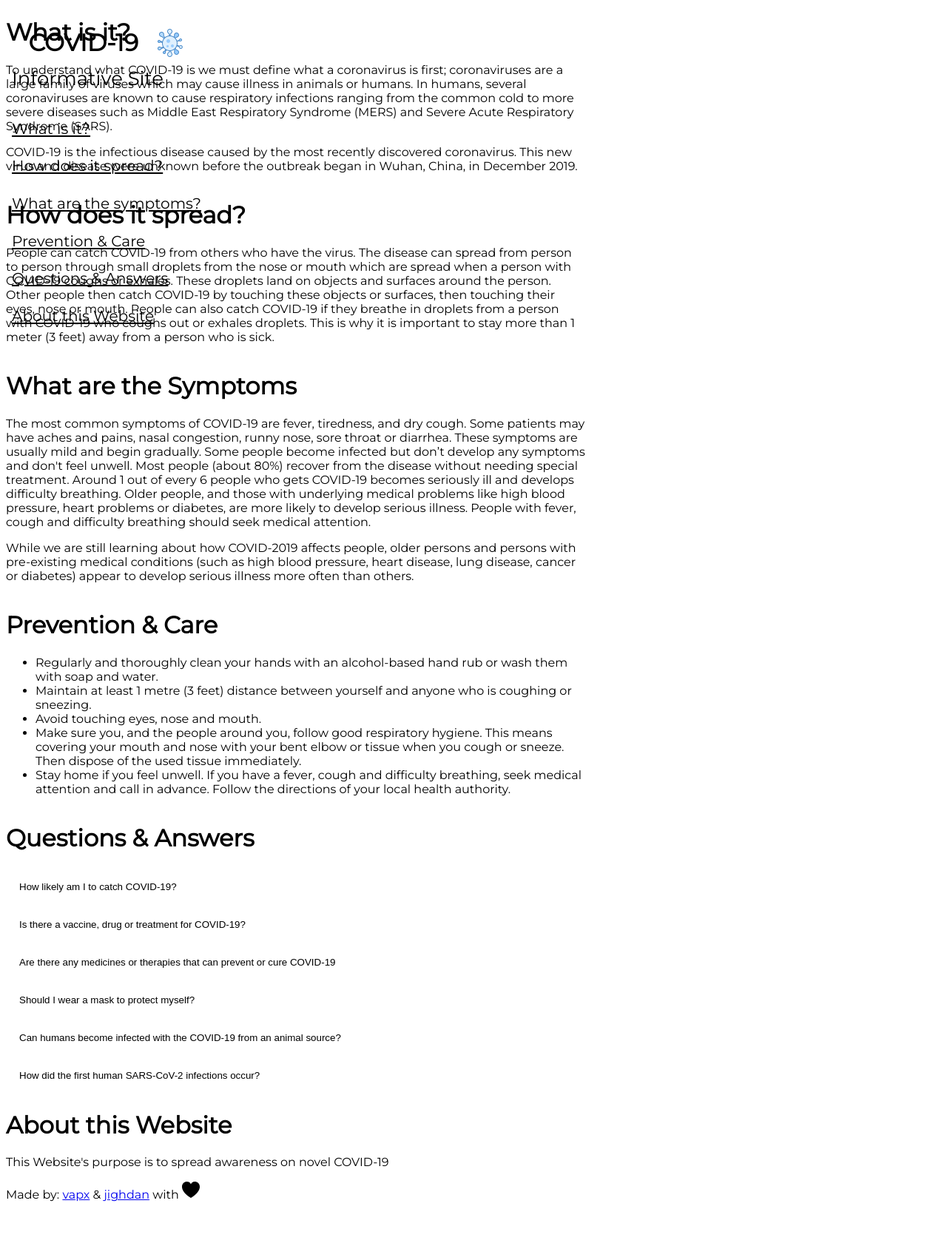
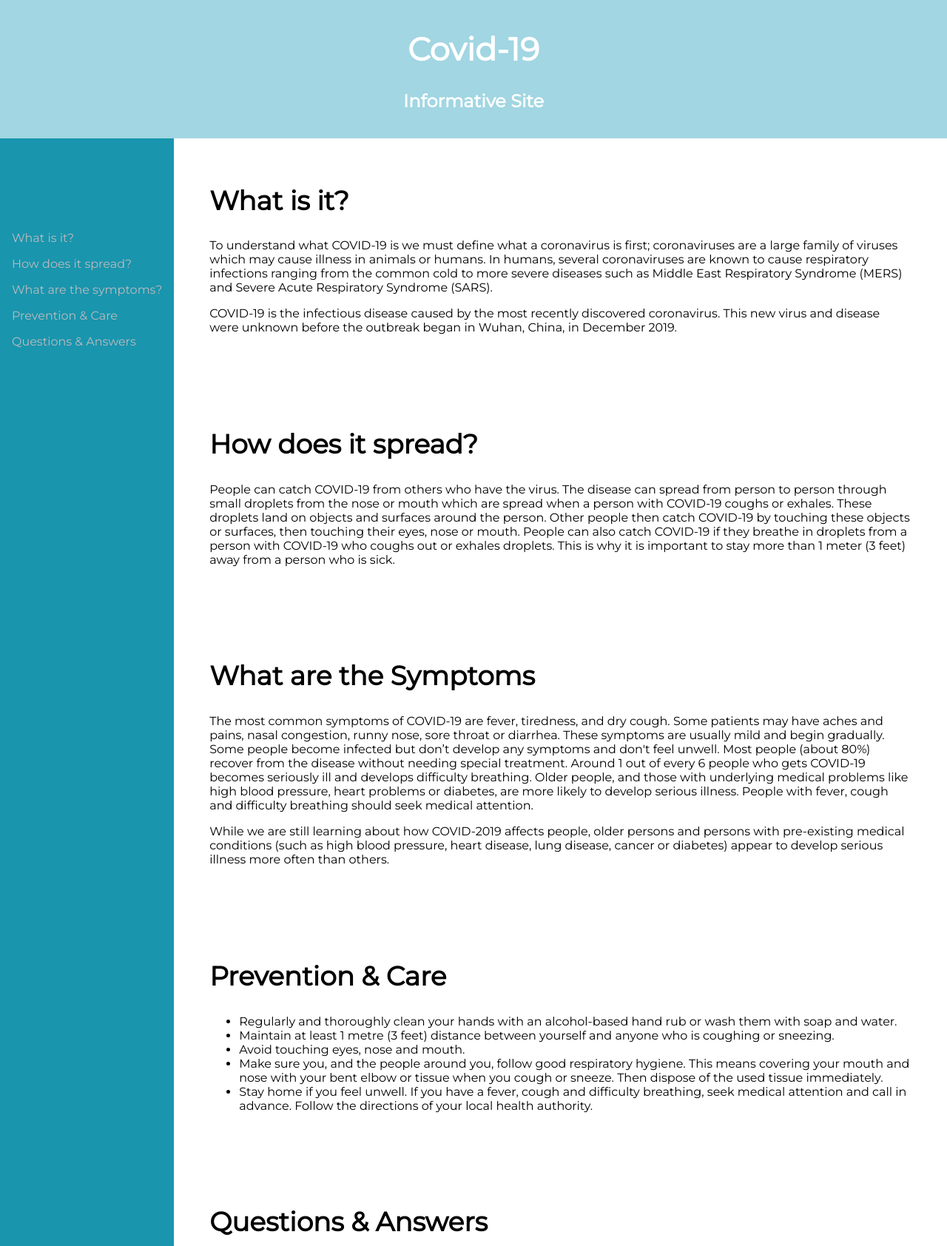
Before and after one commit to Jighdan/Covid19-Info, a plain HTML site: page index.html in a window 1280 px wide. Shown: the part 5-1689 px from the top of the page at 74% size. Before the commit the page ends 1629 px from the top, so only its background shows below. Drawn offline with nearby package versions, Linux system fonts and the light colour scheme.

Commit message:
Completed

```diff
--- a/index.html
+++ b/index.html
@@ -8,25 +8,24 @@
   </head>
 
   <body>
-    <nav class="menu-container">
-      <header>
-        <h1>Covid-19<img src="assets/favicon-virus.png"/></h1>
+    <header class="hero">
+      <h1>Covid-19</h1>
       <h2>Informative Site</h2>
     </header>
     <nav class="menu">
-          <a class="menu-item" href="#what">What is it?</a>
-          <a class="menu-item" href="#how">How does it spread?</a>
-          <a class="menu-item" href="#symptoms">What are the symptoms?</a>
-          <a class="menu-item" href="#care">Prevention & Care</a>
-          <a class="menu-item" href="#faq">Questions & Answers</a>
-          <a class="menu-item" href="#about">About this Website</a>
-      </nav>
+      <ul>
+        <li><a class="menu-item" href="#what">What is it?</a></li>
+        <li><a class="menu-item" href="#how">How does it spread?</a></li>
+        <li><a class="menu-item" href="#symptoms">What are the symptoms?</a></li>
+        <li><a class="menu-item" href="#care">Prevention & Care</a></li>
+        <li><a class="menu-item" href="#faq">Questions & Answers</a></li>
+      </ul>
     </nav>
 
     <main>
-      <div class="section what">
-        <h1 class="section-titular">What is it?</h1>
-        <section class="section-content">
+      <section id="what">
+        <h1>What is it?</h1>
+        <article>
           <p>
             To understand what COVID-19 is we must define what a coronavirus is first; coronaviruses are a large family
             of viruses which may cause illness in animals or humans. In humans, several coronaviruses are known to cause
@@ -37,12 +36,12 @@
             COVID-19 is the infectious disease caused by the most recently discovered coronavirus. This new virus and
             disease were unknown before the outbreak began in Wuhan, China, in December 2019.
           </p>
+        </article>
       </section>
-      </div>
 
-      <div class="section how">
-        <h1 class="section-titular">How does it spread?</h1>
-        <section class="section-content">
+      <section id="how">
+        <h1>How does it spread?</h1>
+        <article>
           <p>
             People can catch COVID-19 from others who have the virus. The disease can spread from person to person
             through small droplets from the nose or mouth which are spread when a person with COVID-19 coughs or
@@ -51,12 +50,12 @@
             if they breathe in droplets from a person with COVID-19 who coughs out or exhales droplets. This is why it
             is important to stay more than 1 meter (3 feet) away from a person who is sick.
           </p>
+        </article>
       </section>
-      </div>
 
-      <div class="section symptoms">
-        <h1 class="section-titular">What are the Symptoms</h1>
-        <section class="section-content">
+      <section id="symptoms">
+        <h1>What are the Symptoms</h1>
+        <article>
           <p>
             The most common symptoms of COVID-19 are fever, tiredness, and dry cough. Some patients may have aches and
             pains, nasal congestion, runny nose, sore throat or diarrhea. These symptoms are usually mild and begin
@@ -71,12 +70,12 @@
             medical conditions (such as high blood pressure, heart disease, lung disease, cancer or diabetes) appear to
             develop serious illness more often than others.
           </p>
+        </article>
       </section>
-      </div>
 
-      <div class="section care">
-        <h1 class="section-titular">Prevention & Care</h1>
-        <section class="section-content">
+      <section id="care">
+        <h1>Prevention & Care</h1>
+        <article>
           <ul id="taking-care">
             <li>
               Regularly and thoroughly clean your hands with an alcohol-based hand rub or wash them with soap and water.
@@ -95,12 +94,12 @@
               and call in advance. Follow the directions of your local health authority.
             </li>
           </ul>
+        </article>
       </section>
-      </div>
 
-      <div class="section faq">
-        <h1 class="section-titular">Questions & Answers</h1>
-        <section class="section-content">
+      <section id="faq">
+        <h1>Questions & Answers</h1>
+        <article>
           <button class="accordion">How likely am I to catch COVID-19?</button>
           <article class="panel">
             <p>
@@ -183,35 +182,16 @@
               virus in the human population and the risk of new outbreaks like the ones we are currently experiencing.
             </p>
           </article>
+        </article>
       </section>
-      </div>
-
-      <div class="section about">
-        <h1 class="section-titular">About this Website</h1>
-        <section class="section-content">
-          <p>This Website's purpose is to spread awareness on novel COVID-19</p>
-          <span
-            >Made by: <a href="https://github.com/vapx" target="__blank">vapx</a> &
-            <a href="https://github.com/Jighdan" target="__blank">jighdan</a> with
-            <svg xmlns="http://www.w3.org/2000/svg" width="24" height="24" viewBox="0 0 24 24">
-              <path
-                d="M12 4.435c-1.989-5.399-12-4.597-12 3.568 0 4.068 3.06 9.481 12 14.997 8.94-5.516 12-10.929 12-14.997 0-8.118-10-8.999-12-3.568z"
-              /></svg
-          ></span>
-        </section>
-      </div>
     </main>
 
+    <footer>
+      <p>This Website's purpose is to spread awareness on novel COVID-19 <p>Information provided by <a href="https://www.who.int/" target="__blank">World Health Organization</a></p></p>
+      <span>Made by: <a href="https://github.com/vapx" target="__blank">vapx</a> &<a href="https://github.com/Jighdan" target="__blank">jighdan</a></span>
+    </footer>
+
     <script type="text/javascript" src="scripts/accordion.js"></script>
-    <script
-      src="https://code.jquery.com/jquery-3.2.1.slim.min.js"
-      integrity="sha384-KJ3o2DKtIkvYIK3UENzmM7KCkRr/rE9/Qpg6aAZGJwFDMVNA/GpGFF93hXpG5KkN"
-      crossorigin="anonymous"
-    ></script>
-    <script
-      src="https://cdnjs.cloudflare.com/ajax/libs/popper.js/1.12.9/umd/popper.min.js"
-      integrity="sha384-ApNbgh9B+Y1QKtv3Rn7W3mgPxhU9K/ScQsAP7hUibX39j7fakFPskvXusvfa0b4Q"
-      crossorigin="anonymous"
-    ></script>
+    <script src="https://code.jquery.com/jquery-3.2.1.slim.min.js" integrity="sha384-KJ3o2DKtIkvYIK3UENzmM7KCkRr/rE9/Qpg6aAZGJwFDMVNA/GpGFF93hXpG5KkN" crossorigin="anonymous"></script>
   </body>
 </html>
--- a/styles.scss
+++ b/styles.scss
@@ -1,73 +1,79 @@
 $font: 'Montserrat', sans-serif;
 $calc20-1: calc(20% - 1rem);
+$deepBlue: #1995AD;
+$softBlue: #A1D6E2;
+$gray: #BCBABE;
 
 html {
-    margin: 0;
-    padding: 0;
-    height: 100%;
-    width: 100%;
     font-family: $font;
+    scroll-behavior: smooth;
 }
 
 body {
-    height: inherit;
-    width: auto;
+    margin: 0;
+    display: grid;
+    grid-template-columns: min-content 1fr;
 }
 
-.menu-container {
-    position: fixed;
-    top: 0;
-    left: 0;
-    bottom: 0;
-    display: flex;
-    flex-direction: column;
+.hero {
+    grid-column: 1 / 3;
+    background-color: $softBlue;
+    color: white;
     padding: 1rem;
-    width: $calc20-1;
-    min-width: max-content;
+    text-align: center;
 
-    header h1 {
-        display: flex;
-        flex-direction: row;
-        justify-content: space-evenly;
-        align-items: center;
-        margin-bottom: 5%;
-        font-size: calc(1.2rem + 1vw);
-        font-weight: 750;
-        text-transform: uppercase;
+    h1 {
+        font-size: calc(1.5rem + 1.5vw);
     }
+}
 
-    header h2 {
-        font-size: calc(0.9rem + 0.9vw);
-        font-weight: 500;
-        margin: 5% auto 10% auto;
-    }
+.menu {
+    white-space: nowrap;
+    background-color: $deepBlue;
 
-    .menu {
-        display: flex;
-        flex-direction: column;
-        justify-content: center;
-        align-items: flex-start;
+    ul {
+        list-style: none;
+        margin: 0;
+        padding: 50% 0;
+        position: sticky;
+        top: 0;
 
-        .menu-item {
-            margin: 5% 0;
-            font-size: calc(0.7rem + 0.7vw);
-            color: black;
+        li a {
+            display: block;
+            padding: 0.5rem 1rem;
+            color: $gray;
+            text-decoration: none;
+
+            .current {
+                background: $gray;
+                color: $deepBlue;
+            }
         }
     }
 }
 
+@media (min-heighy: 300px) {
+    .menu ul {
+        padding: 0;
+    }
+}
+
 main {
-    position: absolute;
-    margin-left: calc(100% - $calc20-1);
-    display: flex;
-    flex-direction: column;
-    justify-content: flex-start;
-    align-items: flex-start;
-    width: calc(80% - (20% - 1rem));
+    padding-bottom: 4rem;
+
+    section {
+        padding: 2rem 3rem;
+        margin: 0 0 1rem 0;
+
+        h1 {
+            font-size: calc(1.2rem + 1.3vw);
+        }
+    }
 }
 
 .accordion {
-    background-color: var(--colorGray);
+    background-color: $softBlue;
+    color: $deepBlue;
     cursor: pointer;
     padding: 18px;
     width: 100%;
@@ -77,7 +83,7 @@ main {
     transition: 0.4s;
 }
 
-.active, .accordion:hover {background-color: var(--colorDimGray);}
+.active, .accordion:hover {background-color: $deepBlue; color: white;}
 
 .panel {
     margin: 0 auto;
@@ -85,6 +91,35 @@ main {
     max-height: 0;
     overflow: hidden;
     transition: max-height 0.2s ease-out;
+    background-color: $gray;
 }
 
 .panel p {font-size: 0.95rem; font-weight: lighter;}
+
+footer {
+    grid-column: 1 / 3;
+    background: $gray;
+    padding: 2rem 1rem;
+
+    a {
+        text-decoration: none;
+        color: $deepBlue;
+    }
+
+    p {
+        text-align: center;
+    }
+
+    span {
+        float: right;
+
+        a {
+            text-decoration: underline;
+            transition: color 1s;
+        }
+
+        a:hover {
+            color: white;
+        }
+    }
+}
```
Also changed, not shown: README.md, styles.css, 1 other file. Lines whose indentation alone changed are shown as unchanged.
